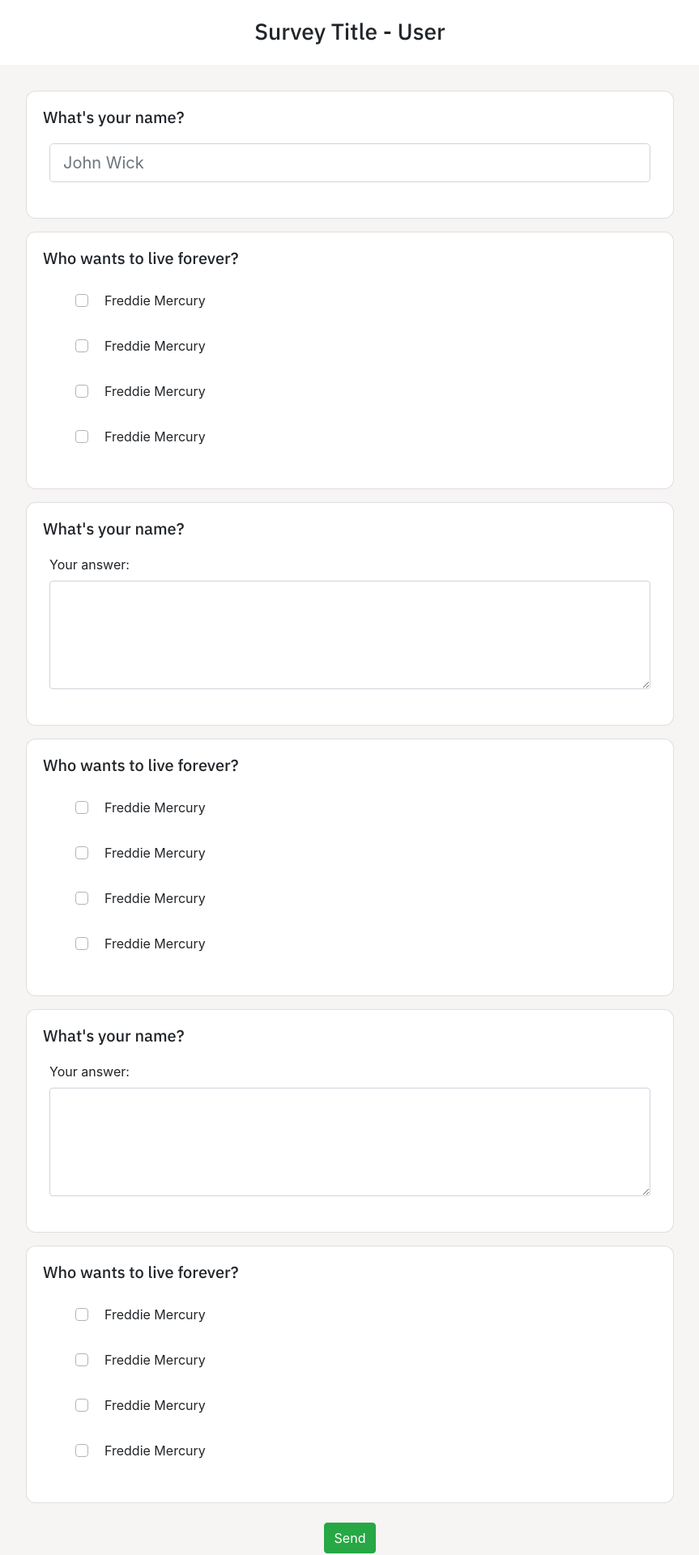
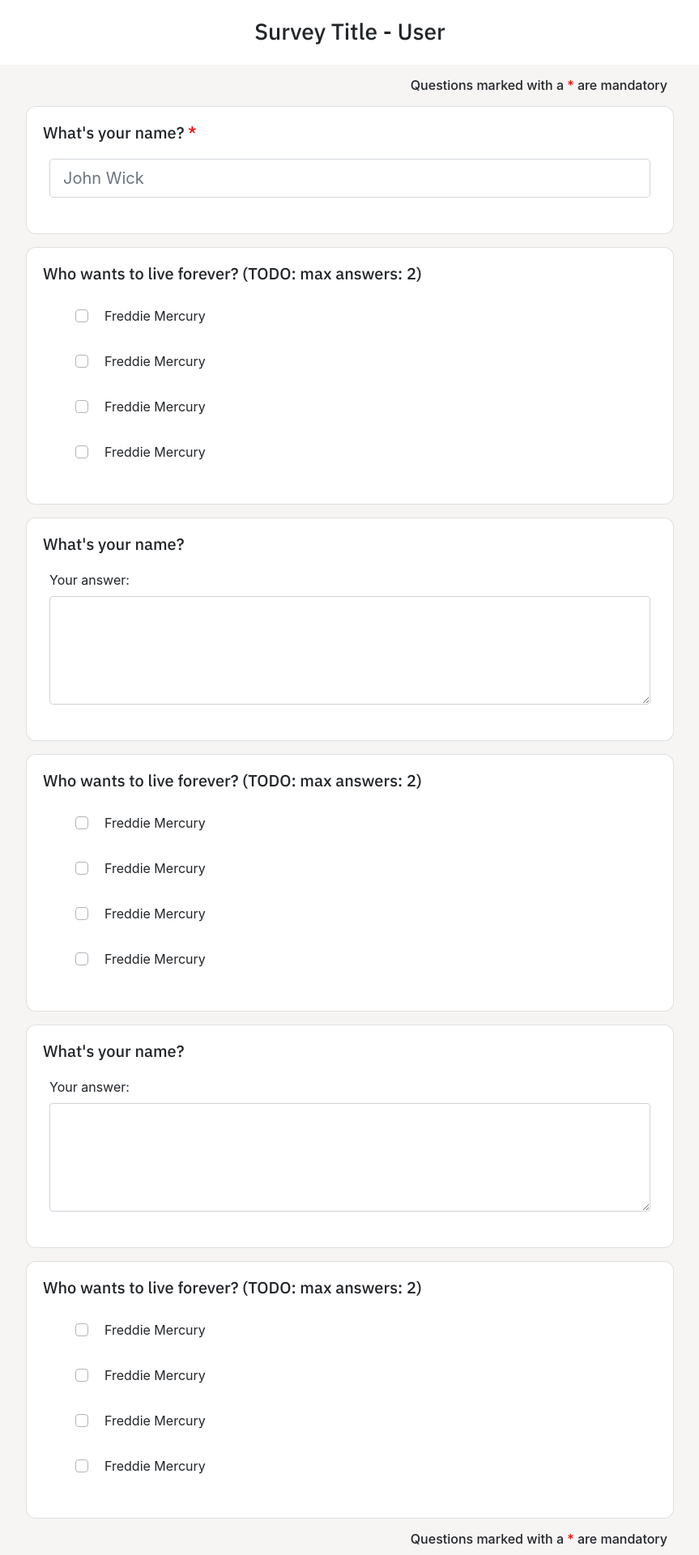
Before and after one commit to djemar/webapp_exam_survey, a React (Create React App) app in the folder client/: page /survey/id in a window 1280 px wide. Shown: the part 60-1980 px from the top of the page at 81% size, without its empty margins (208-1071 px from the left). Built offline with nearby package versions, Linux system fonts and the light colour scheme.

Commit message:
wip: show indicators mandatory/max answers

```diff
--- a/client/src/components/ClosedQuestion.js
+++ b/client/src/components/ClosedQuestion.js
@@ -8,7 +8,7 @@ const ClosedQuestion = (props) => {
   return (
     <Card className='closed-question-card'>
       <Card.Body>
-        <Card.Title className='question-text'>Who wants to live forever?</Card.Title>
+        <Card.Title className='question-text'>Who wants to live forever? (TODO: max answers: 2)</Card.Title>
         <Form.Group className='checkbox-group' controlId={`ControlTextArea-{n}`}>
           {answers.map((n) => (
             <Form.Check custom type='checkbox' id={`custom-${n}`} className='p-3' label='Freddie Mercury' />
--- a/client/src/components/Survey.js
+++ b/client/src/components/Survey.js
@@ -18,9 +18,12 @@ function Survey(props) {
       </h3>
       <div className='survey-page'>
         <Form>
+          <h6 className='text-right mx-4'>
+            Questions marked with a <span className='mandatory' /> are mandatory
+          </h6>
           <Card className='open-question-card'>
             <Card.Body>
-              <Card.Title className='question-text'>What's your name?</Card.Title>
+              <Card.Title className='question-text mandatory'>What's your name?</Card.Title>
               <Form.Group controlId='ControlTextArea-1' className='p-2'>
                 <Form.Control
                   size='lg'
@@ -32,6 +35,9 @@ function Survey(props) {
             </Card.Body>
           </Card>
           {questions.map((n) => (n % 2 === 0 ? <OpenQuestion key={n} /> : <ClosedQuestion key={n} />))}
+          <h6 className='text-right mx-4'>
+            Questions marked with a <span className='mandatory' /> are mandatory{" "}
+          </h6>
           <Button type='submit' variant='success' className='mb-5 mt-2'>
             Send
           </Button>
--- a/client/src/css/Survey.css
+++ b/client/src/css/Survey.css
@@ -12,3 +12,8 @@
   font-weight: 500;
   font-size: x-large;
 }
+
+.mandatory::after {
+  content: " *";
+  color: red;
+}
```
